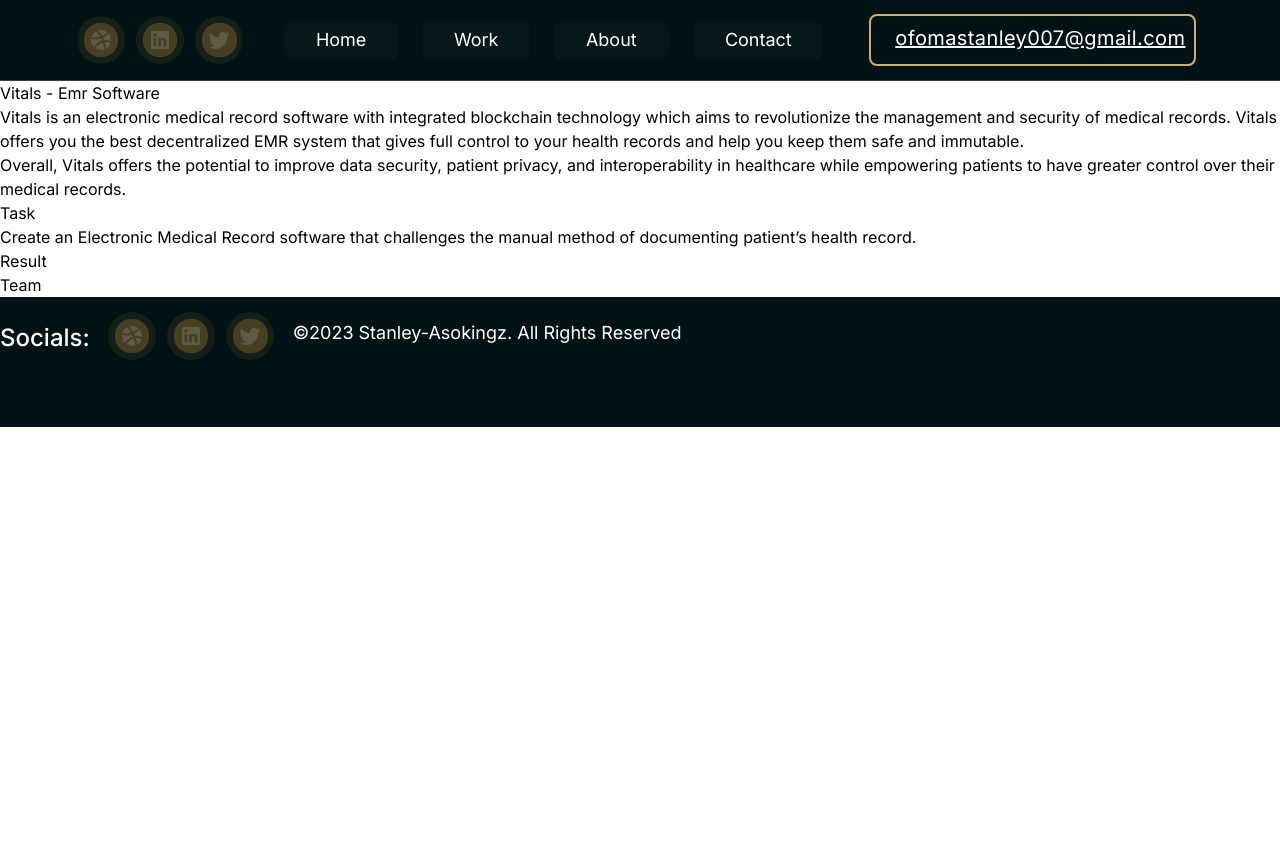
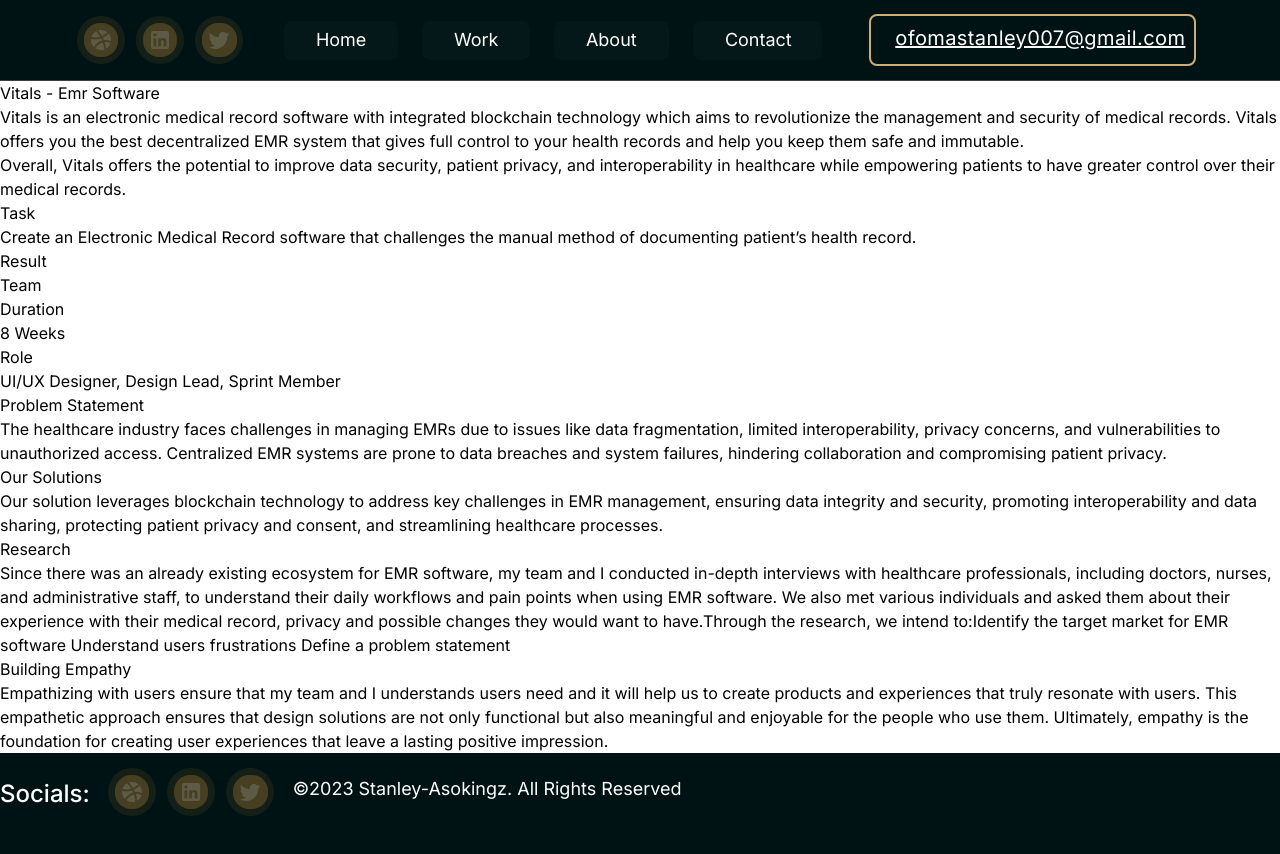
Before and after one commit to Maxwell011/portfolio-design, a Next.js app: page /Vitals in a window 1280 px wide. Shown: the top 854 px of the page. Before the commit the page ends 800 px from the top, so only its background shows below. Built offline with nearby package versions, Linux system fonts and the light colour scheme.

Commit message:
Added team information, duration, role, problem statement, solutions, research, and building empathy sections

```diff
--- a/src/app/Vitals/page.tsx
+++ b/src/app/Vitals/page.tsx
@@ -30,8 +30,55 @@ export default function Vitals() {
         </div>
         <div>
           <h2>Team</h2>
+          {/* team images */}
+        </div>
+        <div>
+          <h2>Duration</h2>
+          <p>8 Weeks</p>
+          <h2>Role</h2>
+          <p>UI/UX Designer, Design Lead, Sprint Member</p>
         </div>
       </div>
+
+      <h2>Problem Statement</h2>
+      <p>
+        The healthcare industry faces challenges in managing EMRs due to issues
+        like data fragmentation, limited interoperability, privacy concerns, and
+        vulnerabilities to unauthorized access. Centralized EMR systems are
+        prone to data breaches and system failures, hindering collaboration and
+        compromising patient privacy.
+      </p>
+      <h2>Our Solutions</h2>
+      <p>
+        Our solution leverages blockchain technology to address key challenges
+        in EMR management, ensuring data integrity and security, promoting
+        interoperability and data sharing, protecting patient privacy and
+        consent, and streamlining healthcare processes.
+      </p>
+
+      {/* Image */}
+      <h2>Research</h2>
+      <p>
+        Since there was an already existing ecosystem for EMR software, my team
+        and I conducted in-depth interviews with healthcare professionals,
+        including doctors, nurses, and administrative staff, to understand their
+        daily workflows and pain points when using EMR software. We also met
+        various individuals and asked them about their experience with their
+        medical record, privacy and possible changes they would want to have.
+        <span>Through the research, we intend to:</span>
+        Identify the target market for EMR software Understand users
+        frustrations Define a problem statement
+      </p>
+
+      <h2>Building Empathy</h2>
+      <p>
+        Empathizing with users ensure that my team and I understands users need
+        and it will help us to create products and experiences that truly
+        resonate with users. This empathetic approach ensures that design
+        solutions are not only functional but also meaningful and enjoyable for
+        the people who use them. Ultimately, empathy is the foundation for
+        creating user experiences that leave a lasting positive impression.
+      </p>
     </section>
   );
 }
```
